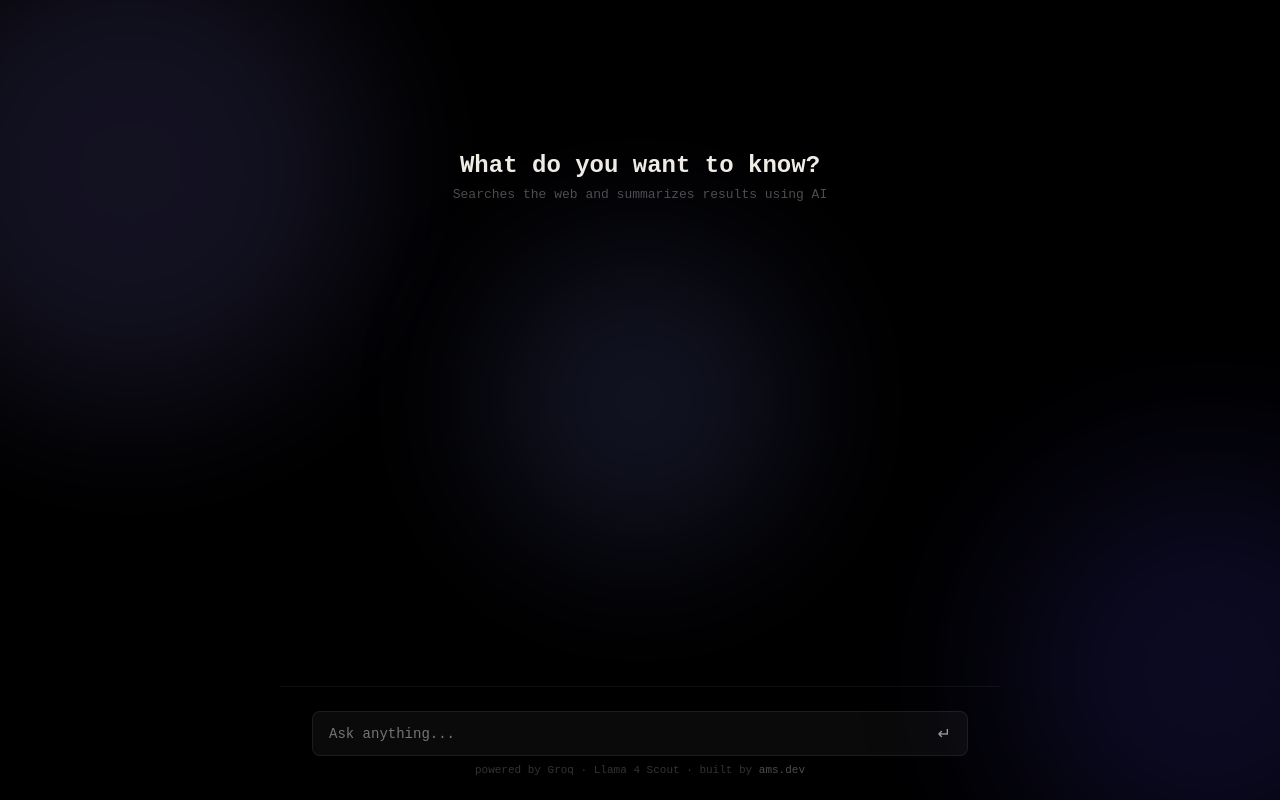
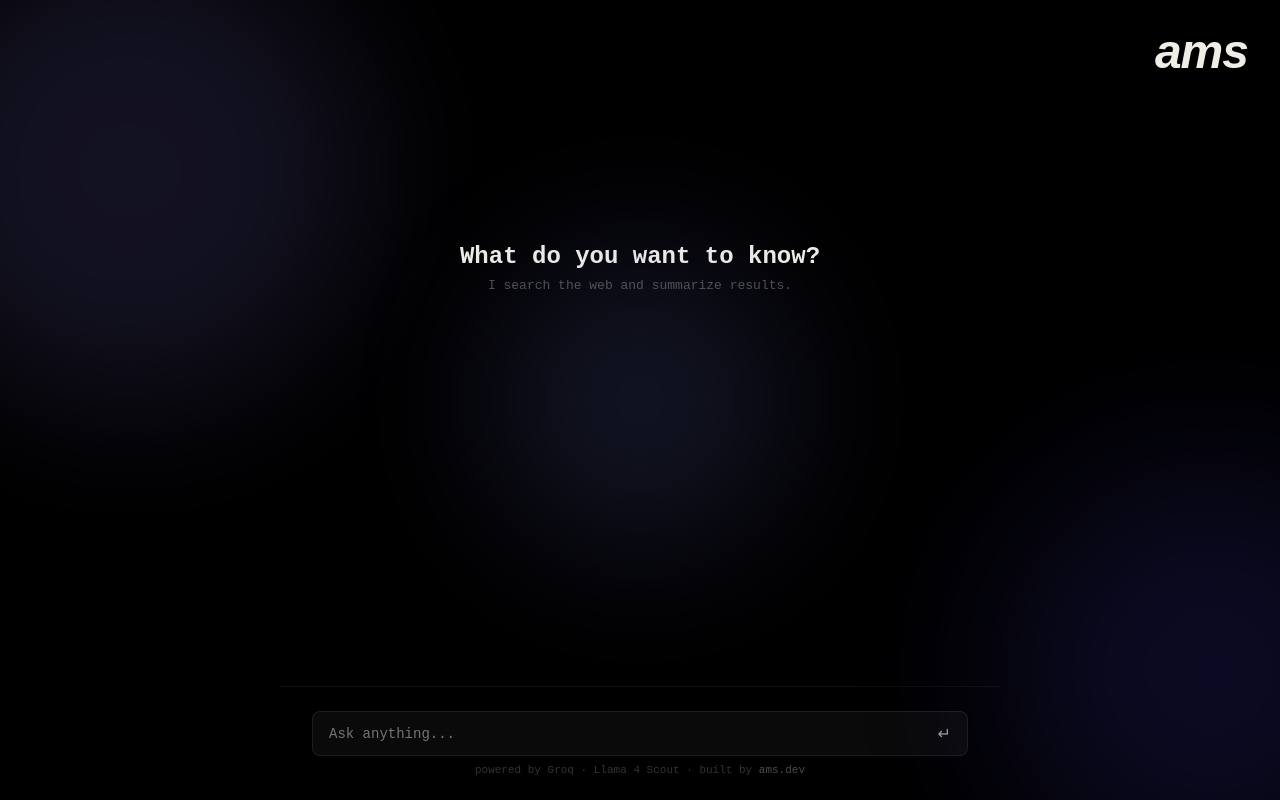
Before and after one commit to andinalloldtales/ai-research-assistant, a React (Vite) app: page / in a window 1280 px wide. Built offline with nearby package versions, Linux system fonts and the light colour scheme.

Commit message:
Minor Style Updates

```diff
--- a/index.html
+++ b/index.html
@@ -2,9 +2,9 @@
 <html lang="en">
   <head>
     <meta charset="UTF-8" />
-    <link rel="icon" type="image/svg+xml" href="/favicon.svg" />
+    <link rel="icon" type="image/ico" href="/favicon.ico" />
     <meta name="viewport" content="width=device-width, initial-scale=1.0" />
-    <title>ai-research-assistant</title>
+    <title>AMS Assistant</title>
   </head>
   <body>
     <div id="root"></div>
--- a/src/App.jsx
+++ b/src/App.jsx
@@ -60,12 +60,15 @@ const App = () => {
       <div className="blob blob-3" />
     </div>
 
+      <div style={{ display: "flex", justifyContent: "flex-end", padding: "24px 32px 0" }}>
+          <h1 style={{ fontSize: "48px", fontStyle: "italic", fontWeight: 700, letterSpacing: "-1px", marginBottom: "12px", fontFamily: "sans-serif" }}>ams</h1>
+      </div>
       {/* messages */}
       <div style={{ flex: 1, overflowY: "auto", padding: "32px", maxWidth: "720px", width: "100%", margin: "0 auto" }}>
         {messages.length === 0 && (
           <motion.div initial={{ opacity: 0 }} animate={{ opacity: 1 }} style={{ textAlign: "center", marginTop: "120px" }}>
             <p style={{ fontSize: "24px", fontWeight: 600, marginBottom: "8px" }}>What do you want to know?</p>
-            <p style={{ fontSize: "13px", color: "rgba(255,255,255,0.3)" }}>Searches the web and summarizes results using AI</p>
+            <p style={{ fontSize: "13px", color: "rgba(255,255,255,0.3)" }}>I search the web and summarize results.</p>
           </motion.div>
         )}
 
```
Also changed, not shown: 2 other files (tests, documents, lock files or other folders).
